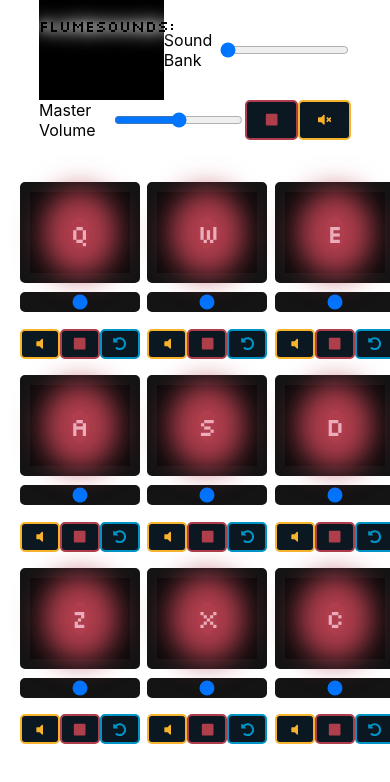
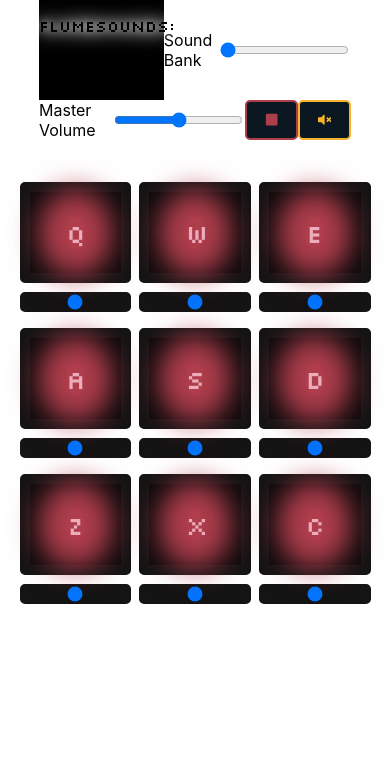
Before and after one commit to nic-vo/nv-portfolio, a Next.js app: page /fcc/drum-machine in a window 390 px wide. Shown: the top 782 px of the page. Built offline with nearby package versions, Linux system fonts and the light colour scheme.

Commit message:
Hide the pad controls on mobile
Who uses them on mobile anyway

```diff
--- a/components/fcc/drummachine/Pad/Pad.module.css
+++ b/components/fcc/drummachine/Pad/Pad.module.css
@@ -107,26 +107,27 @@
 }
 
 .buttons {
-	width: 100%;
-	margin: 1vh 0 1vh 0;
-	display: flex;
-	flex-direction: row;
-	justify-content: space-around;
+	display: none;
 }
 
-.container input {
-	width: 100%;
-	margin: 1vh 0 1vh 0;
-}
+@media (min-aspect-ratio: 9/15) {
+	.buttons {
+		width: 100%;
+		margin: 1vh 0 1vh 0;
+		display: flex;
+		flex-direction: row;
+		justify-content: space-around;
+	}
 
-.buttons button {
-	width: 40px;
-	height: 30px;
+	.buttons button {
+		width: 48px;
+		height: 35px;
+		cursor: pointer;
+	}
 }
 
 @media (min-aspect-ratio: 1) {
-	.buttons button {
-		width: 48px;
-		height: 35px;
+	.pad {
+		height: 15vh;
 	}
 }
```
